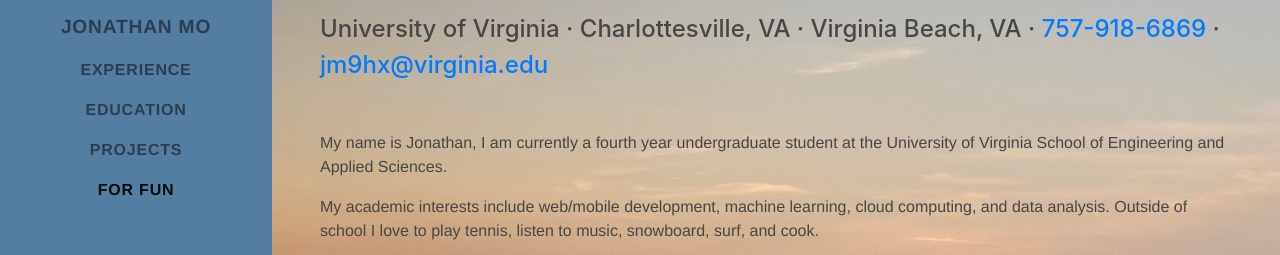
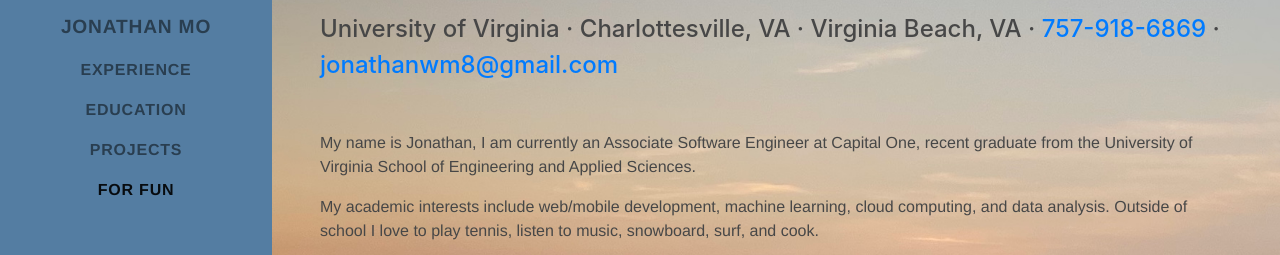
Before and after one commit to jonathanwmo/jonathanwmo.github.io, a plain HTML site: page index.html in a window 1280 px wide. Shown: the part 308-563 px from the top of the page. Drawn offline with nearby package versions, Linux system fonts and the light colour scheme; a web font is replaced by a local one.

Commit message:
Update index.html

```diff
--- a/index.html
+++ b/index.html
@@ -41,7 +41,7 @@
                         <div class="social-icons">
                             <a class="social-icon" target="_blank" rel="noopener noreferrer" href="https://www.linkedin.com/in/jonathanmo/"><i class="fab fa-linkedin-in"></i></a>
                             <a class="social-icon" target="_blank" rel="noopener noreferrer" href="https://github.com/jonathanwmo/"><i class="fab fa-github"></i></a>
-                            <a class="social-icon" target="_blank" rel="noopener noreferrer" href="mailto:jm9hx@virginia.edu"><i class="fa fa-envelope"></i></a>
+                            <a class="social-icon" target="_blank" rel="noopener noreferrer" href="mailto:jonathanwm8@gmail.com"><i class="fa fa-envelope"></i></a>
                         </div>
                     </li>
                 </ul>
@@ -55,9 +55,9 @@
                     <div class="resume-section-content">
                         <h2 class="mb-5">About Me</h2>
                         <div class="subheading mb-5">
-                            University of Virginia · Charlottesville, VA · Virginia Beach, VA · <a href="tel:757-918-6869">757-918-6869</a> · <a href="mailto:jm9hx@virginia.edu">jm9hx@virginia.edu</a>
+                            University of Virginia · Charlottesville, VA · Virginia Beach, VA · <a href="tel:757-918-6869">757-918-6869</a> · <a href="mailto:jonathanwm8@gmail.com">jonathanwm8@gmail.com</a>
                         </div>
-                        <p>My name is Jonathan, I am currently a fourth year undergraduate student at the University of Virginia School of Engineering and Applied Sciences. </p>
+                        <p>My name is Jonathan, I am currently an Associate Software Engineer at Capital One, recent graduate from the University of Virginia School of Engineering and Applied Sciences. </p>
                         <p>My academic interests include web/mobile development, machine learning, cloud computing, and data analysis. Outside of school I love to play tennis, listen to music, snowboard, surf, and cook.
                         </p>
                     </div>
```
